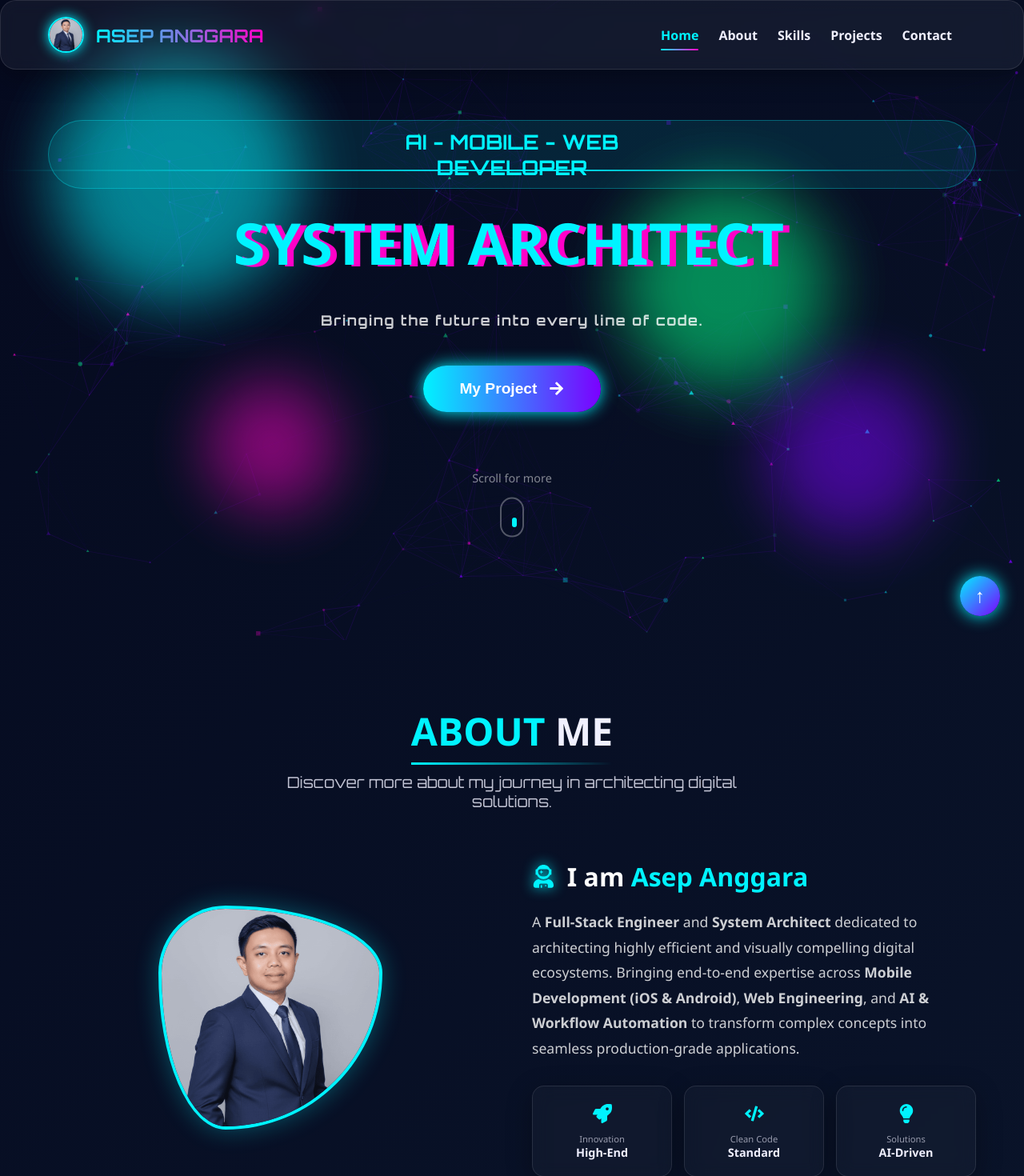
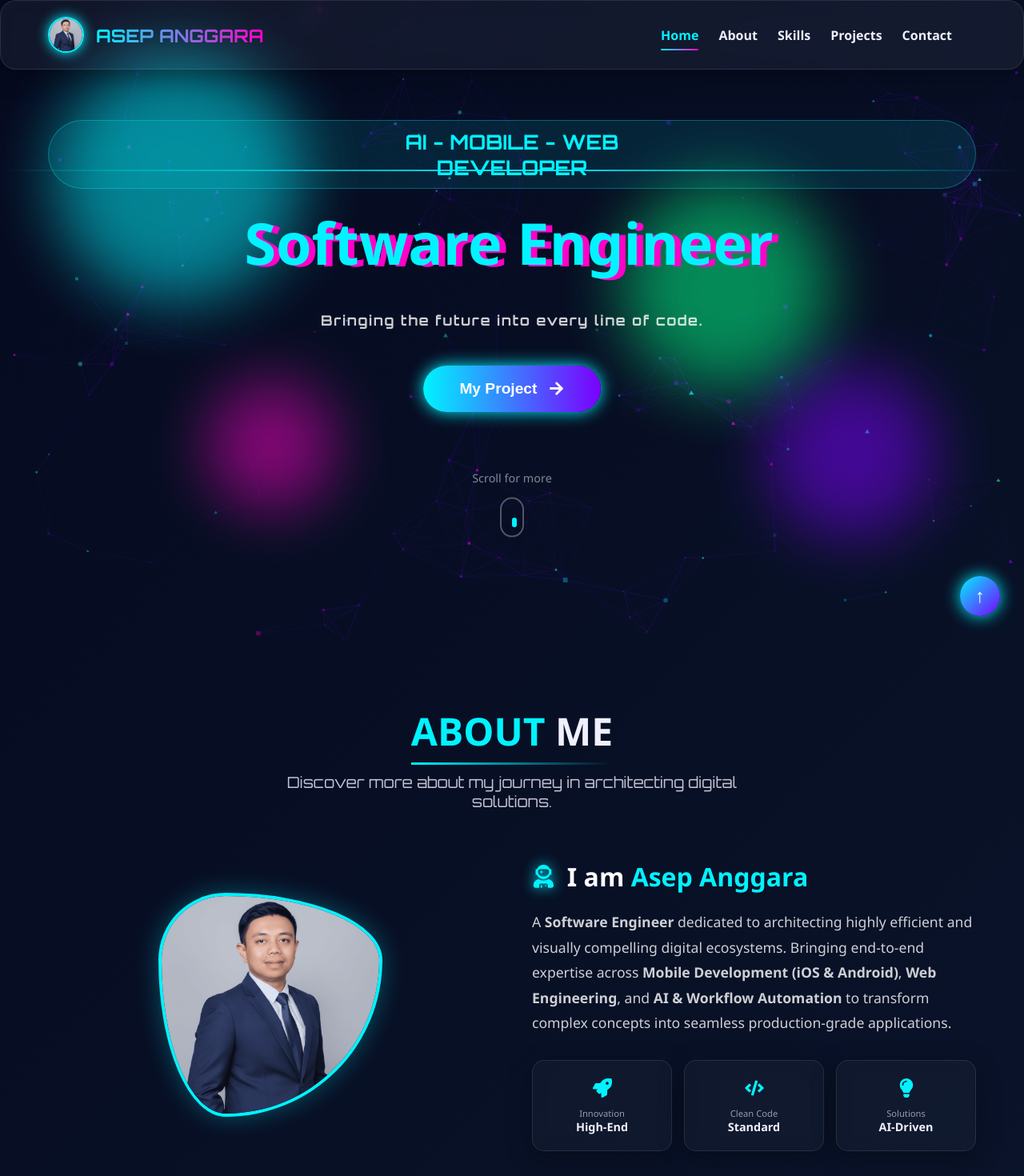
Before and after one commit to Anggarasepa/Portfolio-Futuristic, a React (Create React App) app: page / in a window 1280 px wide. Shown: the top 1470 px of the page at 80% size. Built offline with nearby package versions, Linux system fonts and the light colour scheme.

Commit message:
refactor: Second Update

```diff
--- a/src/components/About.jsx
+++ b/src/components/About.jsx
@@ -97,7 +97,7 @@ const About = () => {
               color: 'rgba(255, 255, 255, 0.8)',
               marginBottom: '30px'
             }}>
-              A <strong>Full-Stack Engineer</strong> and <strong>System Architect</strong> dedicated to architecting highly efficient and visually compelling digital ecosystems. Bringing end-to-end expertise across <strong>Mobile Development (iOS & Android)</strong>, <strong>Web Engineering</strong>, and <strong>AI & Workflow Automation</strong> to transform complex concepts into seamless production-grade applications.
+              A <strong>Software Engineer</strong> dedicated to architecting highly efficient and visually compelling digital ecosystems. Bringing end-to-end expertise across <strong>Mobile Development (iOS & Android)</strong>, <strong>Web Engineering</strong>, and <strong>AI & Workflow Automation</strong> to transform complex concepts into seamless production-grade applications.
             </p>
 
             {/* Stats Cards */}
--- a/src/components/Hero.jsx
+++ b/src/components/Hero.jsx
@@ -61,7 +61,7 @@ const Hero = () => {
             transition={{ delay: 0.5 }}
             style={{ marginBottom: '30px' }}
           >
-            <span className="glitch-text" data-text="SYSTEM ARCHITECT">SYSTEM ARCHITECT</span>
+            <span className="glitch-text" data-text="Software Engineer">Software Engineer</span>
           </motion.h1>
 
           {/* PERUBAHAN DI SINI: Text tanpa box */}
```
